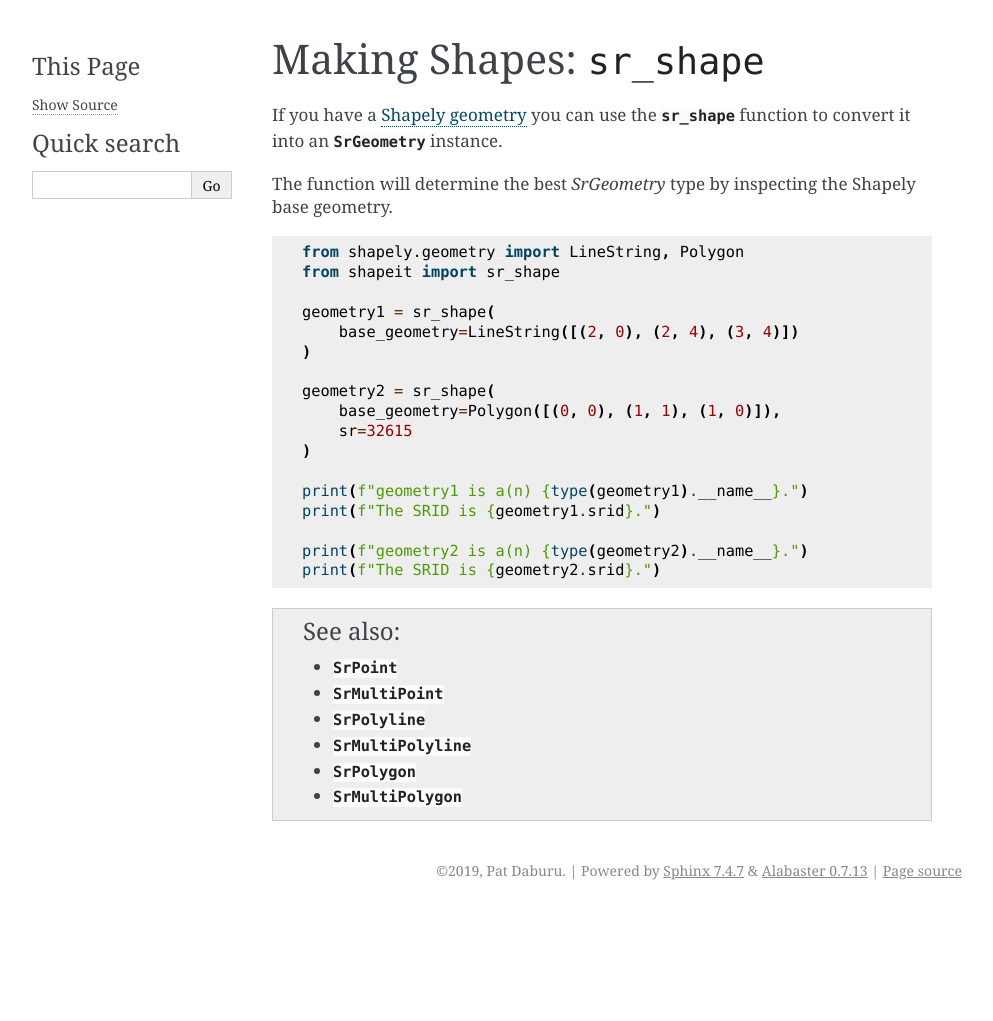
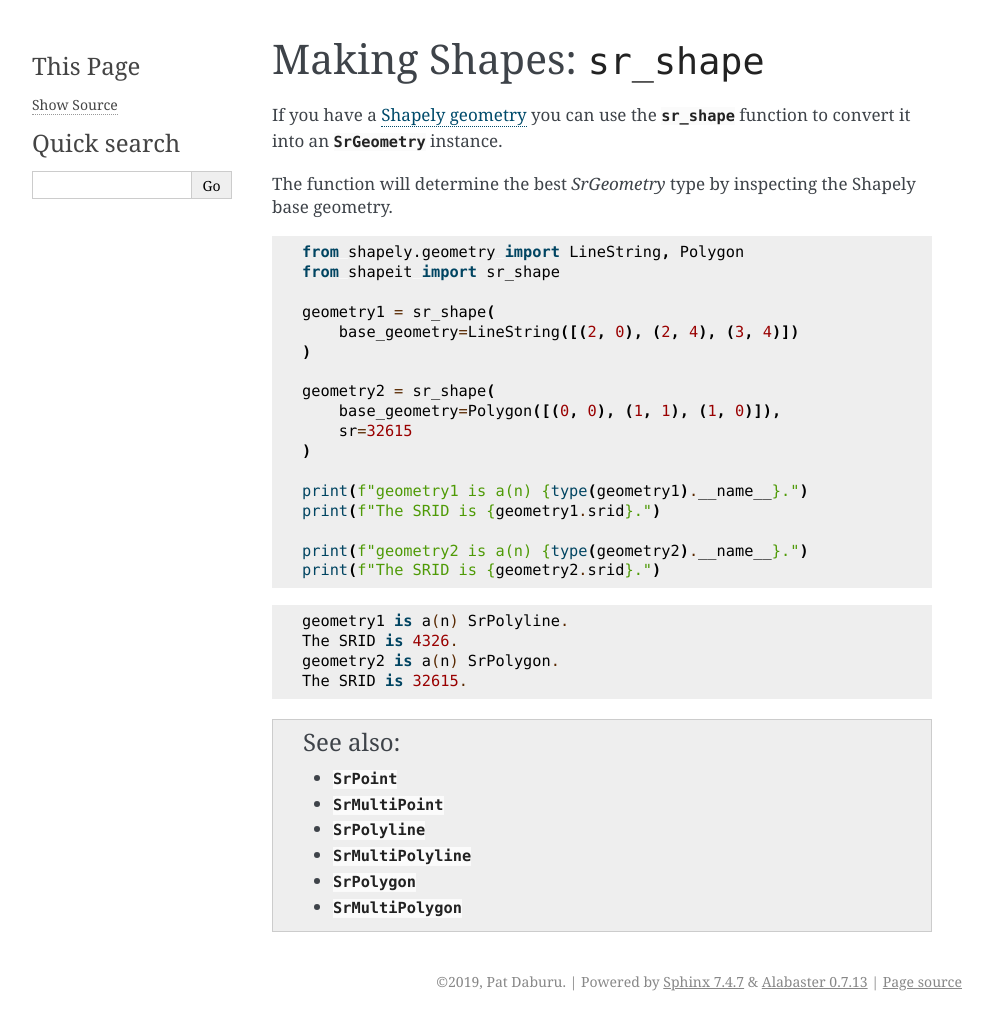
Before and after one commit to patdaburu/shapeit, a Sphinx documentation site: the page built from docs/source/examples/sr_shape.rst, in a window 1280 px wide. Shown: the whole page, without its empty margins (148-1141 px from the left). Built offline with Sphinx 7.4.7, drawn with Linux system fonts in a browser that asks for light colours; before the commit the page ends 910 px from its top, so only the background shows below that.

Commit message:
Fix to sr_shape document.

```diff
--- a/docs/source/examples/sr_shape.rst
+++ b/docs/source/examples/sr_shape.rst
@@ -30,6 +30,14 @@ The function will determine the best `SrGeometry` type by inspecting the Shapely
     print(f"geometry2 is a(n) {type(geometry2).__name__}.")
     print(f"The SRID is {geometry2.srid}.")
 
+.. code-block:: coq
+
+    geometry1 is a(n) SrPolyline.
+    The SRID is 4326.
+    geometry2 is a(n) SrPolygon.
+    The SRID is 32615.
+
+
 .. seealso::
 
     * :py:class:`SrPoint <shapeit.geometry.base.SrPoint>`
```
